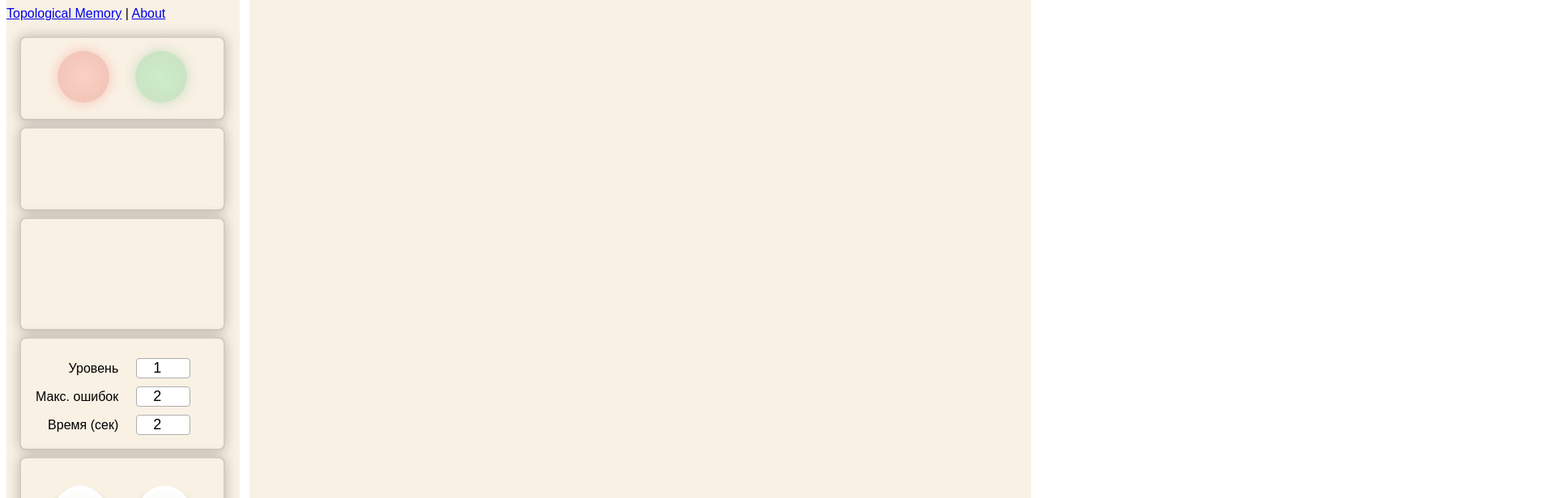
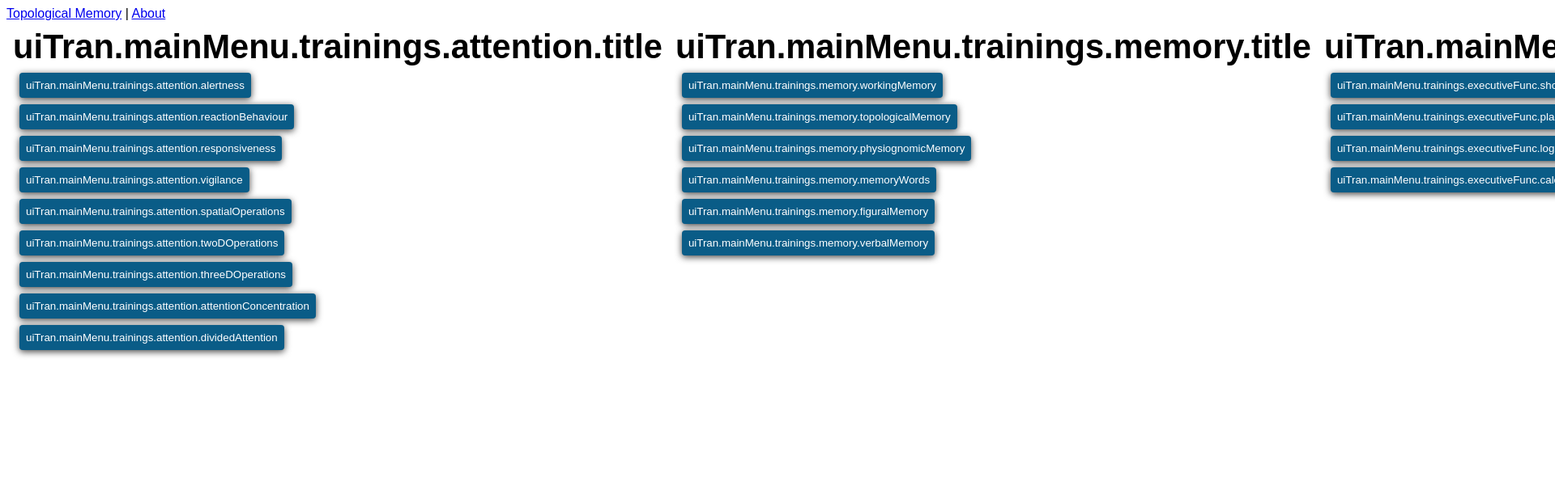
Before and after one commit to linkmagic/r-ui, a Vue app: page / in a window 1280 px wide. Shown: the top 616 px of the page at 81% size, 1920 px wide, since content can reach past the window. Built offline with nearby package versions, Linux system fonts and the light colour scheme.

Commit message:
add MainMenu template

```diff
--- /dev/null
+++ b/src/components/MainMenu.vue
@@ -0,0 +1,166 @@
+<template>
+    <div class="MainMenu">
+
+        <div class="MainMenu__Column">
+            <div class="MainMenu__Section__Title">uiTran.mainMenu.trainings.attention.title</div>
+            <div class="MainMenu__Section__Trainings">
+                <button class="TrainingBtn">
+                    uiTran.mainMenu.trainings.attention.alertness
+                </button>
+                <button class="TrainingBtn">
+                    uiTran.mainMenu.trainings.attention.reactionBehaviour
+                </button>
+                <button class="TrainingBtn">
+                    uiTran.mainMenu.trainings.attention.responsiveness
+                </button>
+                <button class="TrainingBtn">
+                    uiTran.mainMenu.trainings.attention.vigilance
+                </button>
+                <button class="TrainingBtn">
+                    uiTran.mainMenu.trainings.attention.spatialOperations
+                </button>
+                <button class="TrainingBtn">
+                    uiTran.mainMenu.trainings.attention.twoDOperations
+                </button>
+                <button class="TrainingBtn">
+                    uiTran.mainMenu.trainings.attention.threeDOperations
+                </button>
+                <button class="TrainingBtn">
+                    uiTran.mainMenu.trainings.attention.attentionConcentration
+                </button>
+                <button class="TrainingBtn">
+                    uiTran.mainMenu.trainings.attention.dividedAttention
+                </button>
+            </div>
+        </div>
+
+        <div class="MainMenu__Column">
+            <div class="MainMenu__Section__Title">
+                uiTran.mainMenu.trainings.memory.title
+            </div>
+            <div class="MainMenu__Section__Trainings">
+                <button class="TrainingBtn">
+                    uiTran.mainMenu.trainings.memory.workingMemory
+                </button>
+                <button class="TrainingBtn" onClick={this.memoryTopologicalBtnClick}>
+                    uiTran.mainMenu.trainings.memory.topologicalMemory
+                </button>
+                <button class="TrainingBtn">
+                    uiTran.mainMenu.trainings.memory.physiognomicMemory
+                </button>
+                <button class="TrainingBtn">
+                    uiTran.mainMenu.trainings.memory.memoryWords
+                </button>
+                <button class="TrainingBtn">
+                    uiTran.mainMenu.trainings.memory.figuralMemory
+                </button>
+                <button class="TrainingBtn">
+                    uiTran.mainMenu.trainings.memory.verbalMemory
+                </button>
+            </div>
+        </div>
+
+        <div class="MainMenu__Column">
+            <div class="MainMenu__Section__Title">uiTran.mainMenu.trainings.executiveFunc.title</div>
+            <div class="MainMenu__Section__Trainings">
+                <button class="TrainingBtn">
+                    uiTran.mainMenu.trainings.executiveFunc.shopping
+                </button>
+                <button class="TrainingBtn">
+                    uiTran.mainMenu.trainings.executiveFunc.planHoliDay
+                </button>
+                <button class="TrainingBtn">
+                    uiTran.mainMenu.trainings.executiveFunc.logicalReasoning
+                </button>
+                <button class="TrainingBtn">
+                    uiTran.mainMenu.trainings.executiveFunc.calculations
+                </button>
+            </div>
+        </div>
+
+        <div class="MainMenu__Column">
+            <div class="MainMenu__Section__Title">uiTran.mainMenu.trainings.visualField.title</div>
+            <div class="MainMenu__Section__Trainings">
+                <button class="TrainingBtn">
+                    uiTran.mainMenu.trainings.visualField.saccadicTraining
+                </button>
+                <button class="TrainingBtn">
+                    uiTran.mainMenu.trainings.visualField.exploration
+                </button>
+                <button class="TrainingBtn">
+                    uiTran.mainMenu.trainings.visualField.overviewReading
+                </button>
+            </div>
+        </div>
+
+    </div>
+</template>
+
+<script>
+
+export default {
+    name: 'MainMenu',
+
+    props: {
+
+    },
+
+    data: function() {
+        return {
+
+        }
+    },
+
+    methods: {
+
+    }
+
+}
+</script>
+
+<style scoped>
+
+.MainMenu {
+    display: flex;
+    font-size: 1.3em;
+}
+
+.MainMenu__Column {
+    margin: 8px;
+}
+
+.MainMenu__Section__Title {
+    display: block;
+    font-size: 2em;
+    font-weight: bold;
+    text-align: center;
+}
+
+.MainMenu__Section__Trainings {
+    display: block;
+}
+
+.MainMenu__Section__Trainings > button {
+    display: block;
+}
+
+.TrainingBtn {
+    border: none;
+    background-color: #0a5c87;
+    color: #fff;
+    min-width: 216px;
+    padding: 8px;
+    margin: 8px;
+    border-radius: 4px;
+    box-shadow: 0 2px 8px rgba(0,0,0,0.75);
+    transition: 0.1s;
+}
+.TrainingBtn:active {
+    background-color: #0D76AD;
+    box-shadow: 0 1px 2px rgba(0,0,0,0.75);
+}
+.TrainingBtn:focus {
+    outline: none;
+}
+
+</style>
--- a/src/views/Home.vue
+++ b/src/views/Home.vue
@@ -1,18 +1,21 @@
 <template>
 	<div class="home">
-		<TopologicalMemory someProp="Some value..." />
+		<!-- <TopologicalMemory someProp="Some value..." /> -->
+		<MainMenu/>
 	</div>
 </template>
 
 <script>
 
-import TopologicalMemory from '@/components/TopologicalMemory.vue'
+// import TopologicalMemory from '@/components/TopologicalMemory.vue'
+import MainMenu from '@/components/MainMenu.vue'
 
 export default {
 	name: 'home',
 
 	components: {
-		TopologicalMemory
+		// TopologicalMemory,
+		MainMenu
 	}
 
 }
```
Also changed, not shown: public/index.html (indentation only).
